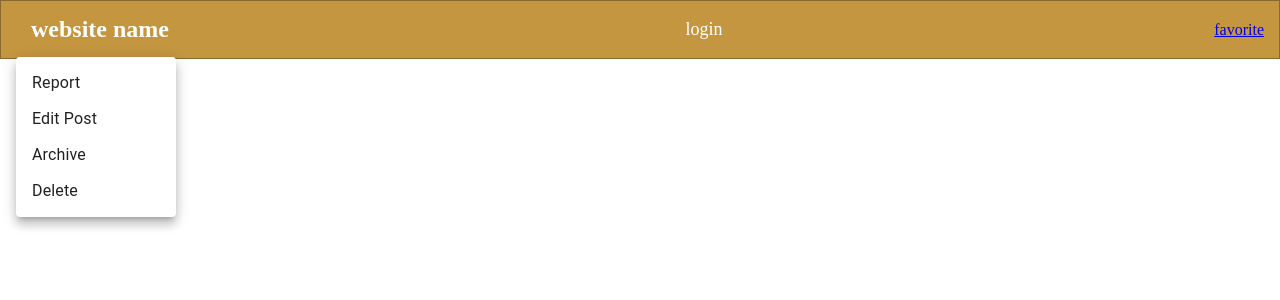
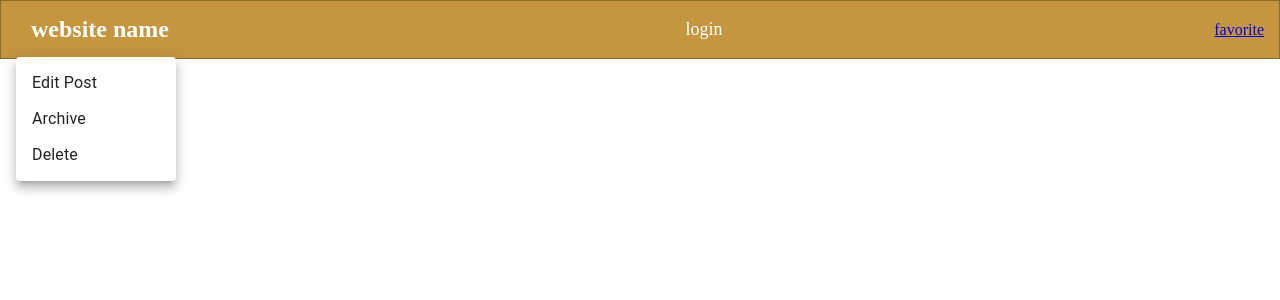
Before and after one commit to together-project-5/MERAKI_Academy_Project_5, a React (Create React App) app in the folder frontend/: page /post in a window 1280 px wide. Both pictures are taken after a click on the button "more". Shown: the top 300 px of the page. Built offline with nearby package versions, Linux system fonts and the light colour scheme.

Commit message:
finish menu list

```diff
--- a/frontend/src/components/main/postList.js
+++ b/frontend/src/components/main/postList.js
@@ -13,6 +13,7 @@ export default function LongMenu({ id }) {
   const history = useHistory();
   const [_IdPost, set_IdPost] = useState("");
   const [report, setReport] = useState(0);
+  const [userId, setUserId] = useState("");
 
   const [anchorEl, setAnchorEl] = React.useState(null);
   const open = Boolean(anchorEl);
@@ -64,7 +65,71 @@ export default function LongMenu({ id }) {
       });
   };
 
-  return (
+
+
+
+
+
+
+
+
+
+
+  if (_IdPost === userId) {
+    return (
+      <div>
+        <IconButton
+          aria-label="more"
+          aria-controls="long-menu"
+          aria-haspopup="true"
+          onClick={handleClick}
+        >
+          <MoreVertIcon />
+        </IconButton>
+        <Menu
+          id="long-menu"
+          anchorEl={anchorEl}
+          keepMounted
+          open={open}
+          onClose={handleClose}
+          PaperProps={{
+            style: {
+              maxHeight: ITEM_HEIGHT * 4.5,
+              width: "20ch",
+            },
+          }}
+        >
+          <MenuItem
+            onClick={(e) => {
+              e.preventDefault();
+              handleClose();
+              editPost(id);
+            }}
+          >
+            Edit Post
+          </MenuItem>
+          <MenuItem
+            onClick={(e) => {
+              e.preventDefault();
+              handleClose();
+              archivePost(id);
+            }}
+          >
+            Archive
+          </MenuItem>
+          <MenuItem
+            onClick={(e) => {
+              e.preventDefault();
+              handleClose();
+              deletePost(id);
+            }}
+          >
+            Delete
+          </MenuItem>
+        </Menu>
+      </div>
+    );
+  } else {
     <div>
       <IconButton
         aria-label="more"
@@ -96,34 +161,170 @@ export default function LongMenu({ id }) {
         >
           Report
         </MenuItem>
-        <MenuItem
-          onClick={(e) => {
-            e.preventDefault();
-            handleClose();
-            editPost(id);
-          }}
-        >
-          Edit Post
-        </MenuItem>
-        <MenuItem
-          onClick={(e) => {
-            e.preventDefault();
-            handleClose();
-            archivePost(id);
-          }}
-        >
-          Archive
-        </MenuItem>
-        <MenuItem
-          onClick={(e) => {
-            e.preventDefault();
-            handleClose();
-            deletePost(id);
-          }}
-        >
-          Delete
-        </MenuItem>
       </Menu>
-    </div>
-  );
+    </div>;
+  }
+
+
+//test
+
+
+
+// if (_IdPost === userId) {
+//   return (
+//     <div>
+//     <IconButton
+//       aria-label="more"
+//       aria-controls="long-menu"
+//       aria-haspopup="true"
+//       onClick={handleClick}
+//     >
+//       <MoreVertIcon />
+//     </IconButton>
+//     <Menu
+//       id="long-menu"
+//       anchorEl={anchorEl}
+//       keepMounted
+//       open={open}
+//       onClose={handleClose}
+//       PaperProps={{
+//         style: {
+//           maxHeight: ITEM_HEIGHT * 4.5,
+//           width: "20ch",
+//         },
+//       }}
+//     >
+//       <MenuItem
+//         onClick={(e) => {
+//           e.preventDefault();
+//           handleClose();
+//           reportPost(id);
+//         }}
+//       >
+//         Report
+//       </MenuItem>
+//     </Menu>
+//   </div>
+//   );
+// } else {
+
+// <div>
+//       <IconButton
+//         aria-label="more"
+//         aria-controls="long-menu"
+//         aria-haspopup="true"
+//         onClick={handleClick}
+//       >
+//         <MoreVertIcon />
+//       </IconButton>
+//       <Menu
+//         id="long-menu"
+//         anchorEl={anchorEl}
+//         keepMounted
+//         open={open}
+//         onClose={handleClose}
+//         PaperProps={{
+//           style: {
+//             maxHeight: ITEM_HEIGHT * 4.5,
+//             width: "20ch",
+//           },
+//         }}
+//       >
+//         <MenuItem
+//           onClick={(e) => {
+//             e.preventDefault();
+//             handleClose();
+//             editPost(id);
+//           }}
+//         >
+//           Edit Post
+//         </MenuItem>
+//         <MenuItem
+//           onClick={(e) => {
+//             e.preventDefault();
+//             handleClose();
+//             archivePost(id);
+//           }}
+//         >
+//           Archive
+//         </MenuItem>
+//         <MenuItem
+//           onClick={(e) => {
+//             e.preventDefault();
+//             handleClose();
+//             deletePost(id);
+//           }}
+//         >
+//           Delete
+//         </MenuItem>
+//       </Menu>
+//     </div>
+
+// }
+
+//original code
+
+
+  // return (
+  //   <div>
+  //     <IconButton
+  //       aria-label="more"
+  //       aria-controls="long-menu"
+  //       aria-haspopup="true"
+  //       onClick={handleClick}
+  //     >
+  //       <MoreVertIcon />
+  //     </IconButton>
+  //     <Menu
+  //       id="long-menu"
+  //       anchorEl={anchorEl}
+  //       keepMounted
+  //       open={open}
+  //       onClose={handleClose}
+  //       PaperProps={{
+  //         style: {
+  //           maxHeight: ITEM_HEIGHT * 4.5,
+  //           width: "20ch",
+  //         },
+  //       }}
+  //     >
+  //       <MenuItem
+  //         onClick={(e) => {
+  //           e.preventDefault();
+  //           handleClose();
+  //           reportPost(id);
+  //         }}
+  //       >
+  //         Report
+  //       </MenuItem>
+  //       <MenuItem
+  //         onClick={(e) => {
+  //           e.preventDefault();
+  //           handleClose();
+  //           editPost(id);
+  //         }}
+  //       >
+  //         Edit Post
+  //       </MenuItem>
+  //       <MenuItem
+  //         onClick={(e) => {
+  //           e.preventDefault();
+  //           handleClose();
+  //           archivePost(id);
+  //         }}
+  //       >
+  //         Archive
+  //       </MenuItem>
+  //       <MenuItem
+  //         onClick={(e) => {
+  //           e.preventDefault();
+  //           handleClose();
+  //           deletePost(id);
+  //         }}
+  //       >
+  //         Delete
+  //       </MenuItem>
+  //     </Menu>
+  //   </div>
+  // );
 }
```
